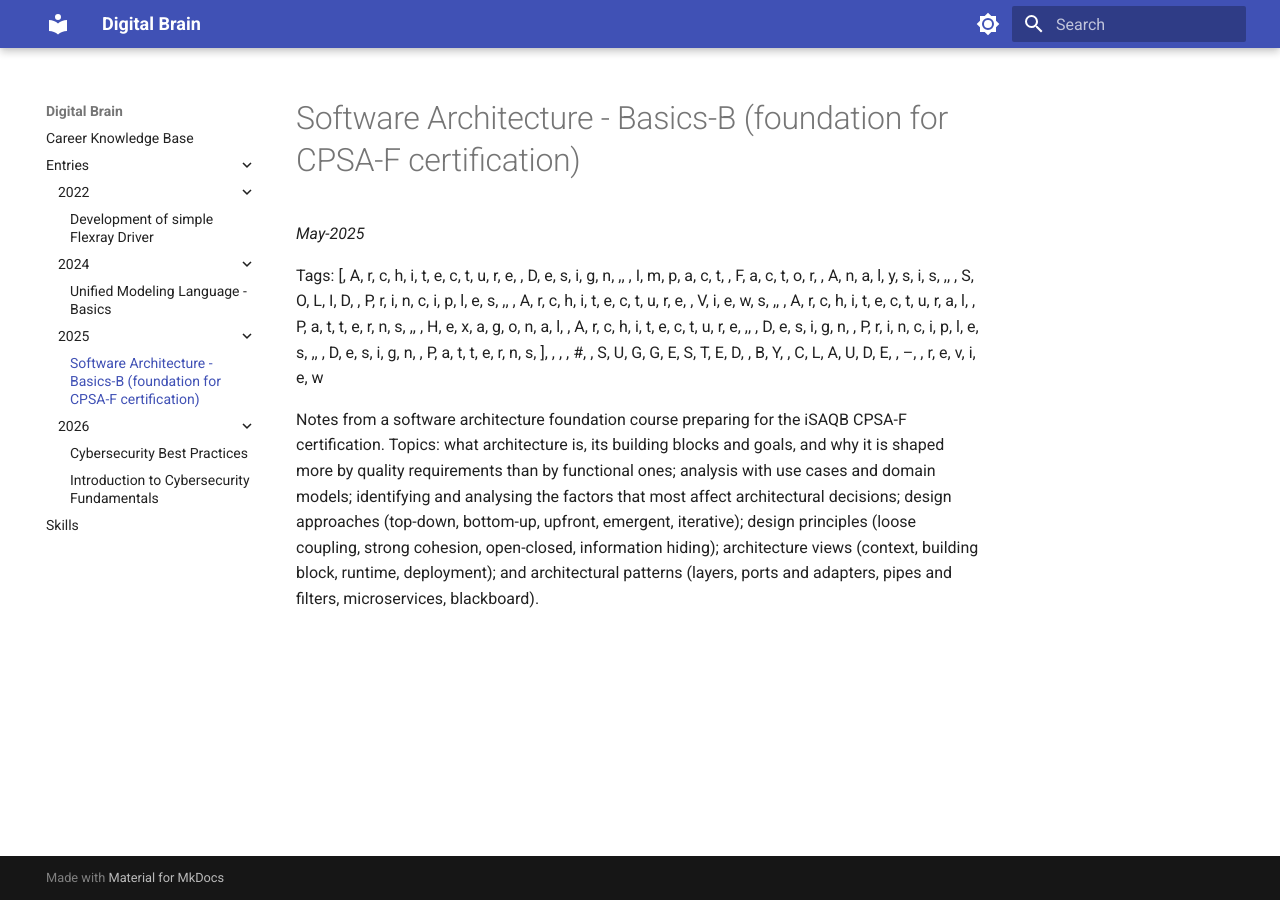
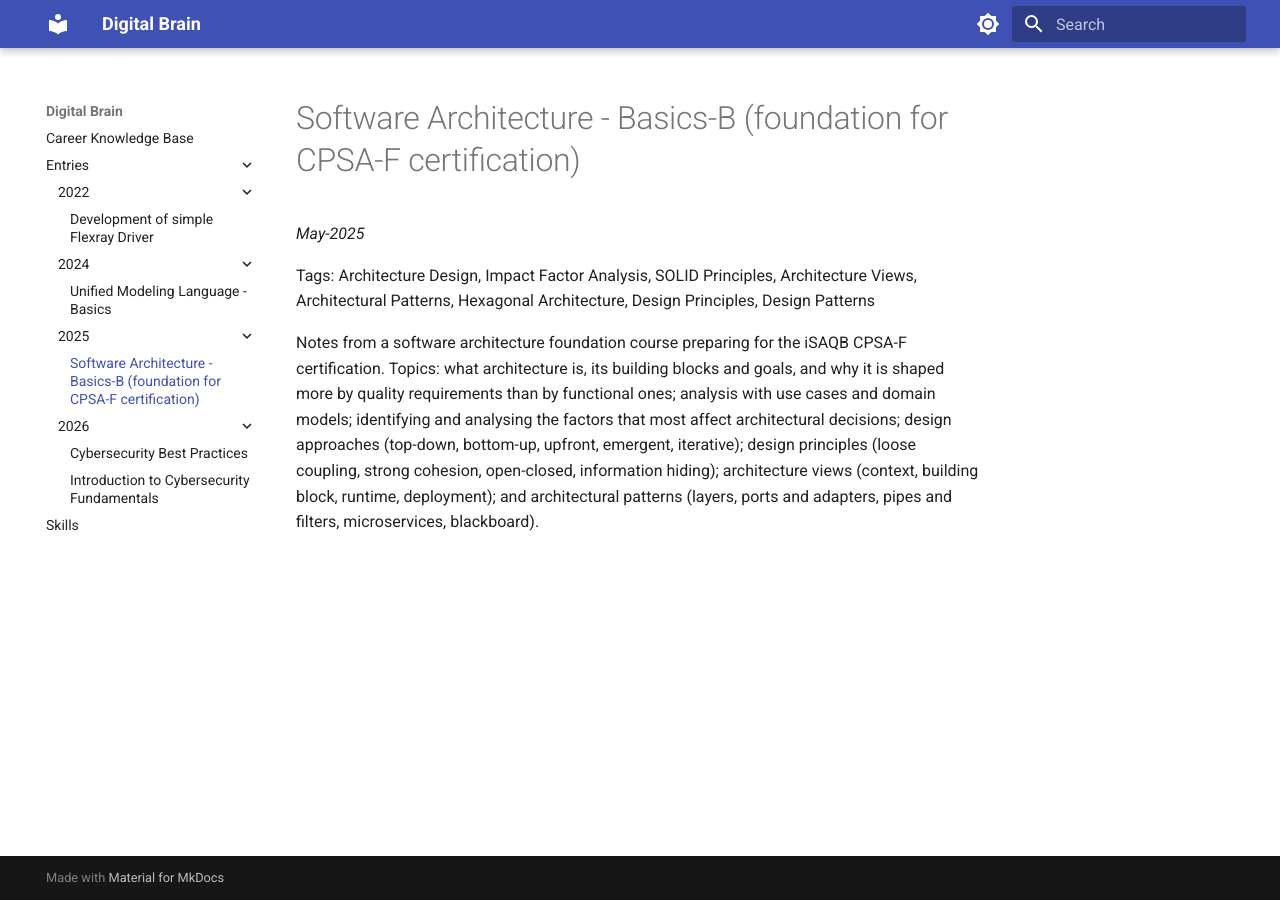
Before and after one commit to Sivaram91/Digital_Brain, an MkDocs documentation site: the page built from docs/entries/2025/software-architecture-basics-b.md, in a window 1280 px wide. Built offline with MkDocs 1.6.1 and Material for MkDocs 9.7.7, drawn with Linux system fonts in a browser that asks for light colours.

Commit message:
Sync from private knowledge base

```diff
--- a/docs/entries/2025/software-architecture-basics-b.md
+++ b/docs/entries/2025/software-architecture-basics-b.md
@@ -2,6 +2,6 @@
 
 *May-2025*
 
-Tags: [, A, r, c, h, i, t, e, c, t, u, r, e,  , D, e, s, i, g, n, ,,  , I, m, p, a, c, t,  , F, a, c, t, o, r,  , A, n, a, l, y, s, i, s, ,,  , S, O, L, I, D,  , P, r, i, n, c, i, p, l, e, s, ,,  , A, r, c, h, i, t, e, c, t, u, r, e,  , V, i, e, w, s, ,,  , A, r, c, h, i, t, e, c, t, u, r, a, l,  , P, a, t, t, e, r, n, s, ,,  , H, e, x, a, g, o, n, a, l,  , A, r, c, h, i, t, e, c, t, u, r, e, ,,  , D, e, s, i, g, n,  , P, r, i, n, c, i, p, l, e, s, ,,  , D, e, s, i, g, n,  , P, a, t, t, e, r, n, s, ],  ,  ,  , #,  , S, U, G, G, E, S, T, E, D,  , B, Y,  , C, L, A, U, D, E,  , –,  , r, e, v, i, e, w
+Tags: Architecture Design, Impact Factor Analysis, SOLID Principles, Architecture Views, Architectural Patterns, Hexagonal Architecture, Design Principles, Design Patterns
 
 Notes from a software architecture foundation course preparing for the iSAQB CPSA-F certification. Topics: what architecture is, its building blocks and goals, and why it is shaped more by quality requirements than by functional ones; analysis with use cases and domain models; identifying and analysing the factors that most affect architectural decisions; design approaches (top-down, bottom-up, upfront, emergent, iterative); design principles (loose coupling, strong cohesion, open-closed, information hiding); architecture views (context, building block, runtime, deployment); and architectural patterns (layers, ports and adapters, pipes and filters, microservices, blackboard).
```
